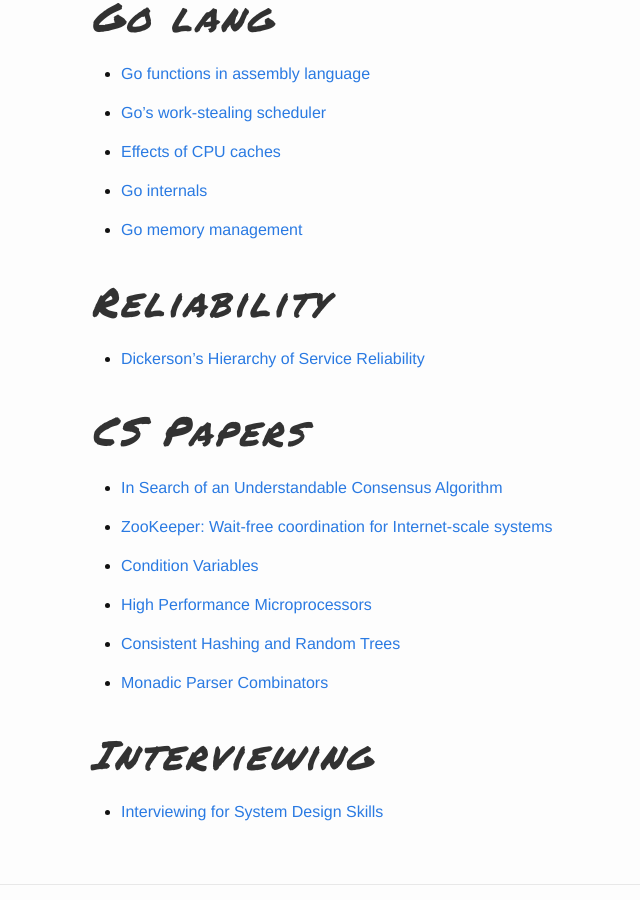
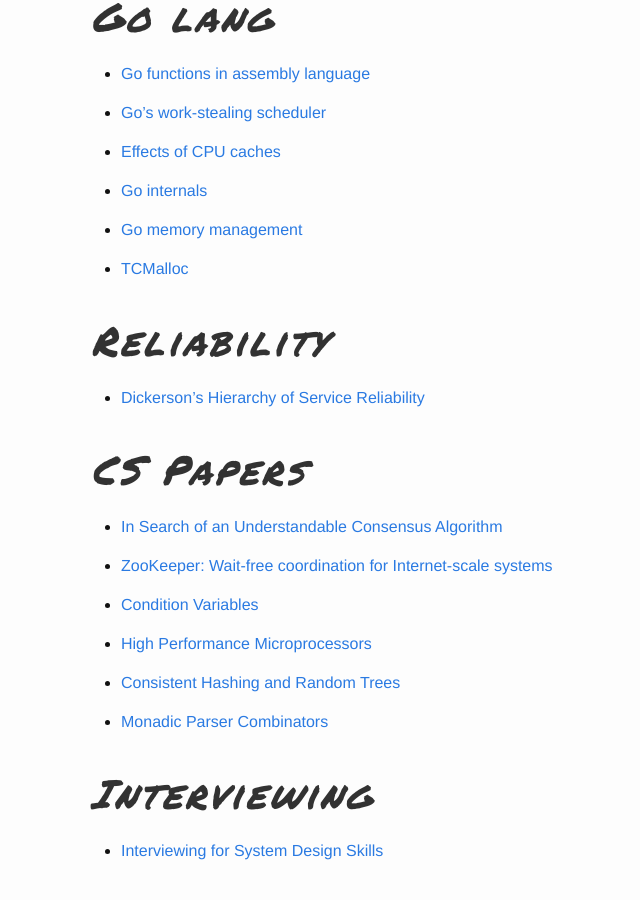
Before and after one commit to cavaliercoder/cavaliercoder.github.io, a Jekyll site: the page built from pages/links.md, in a window 1280 px wide and 900 px high, scrolled down 1146 px. Shown: the whole window, without its empty margins (179-819 px from the left). Built offline with Jekyll 4.4.1, drawn with Linux system fonts in a browser that asks for light colours; nearby versions of some CDN libraries; comment, search, counter and statistics services are not loaded.

Commit message:
Added link to TCMalloc

```diff
--- a/pages/links.md
+++ b/pages/links.md
@@ -51,6 +51,8 @@ if you have a little more time on your hands.
 
 * [Go memory management](https://povilasv.me/go-memory-management/)
 
+* [TCMalloc](http://goog-perftools.sourceforge.net/doc/tcmalloc.html)
+
 ## Reliability
 
 * [Dickerson's Hierarchy of Service Reliability](https://landing.google.com/sre/book/chapters/part3.html)
```
